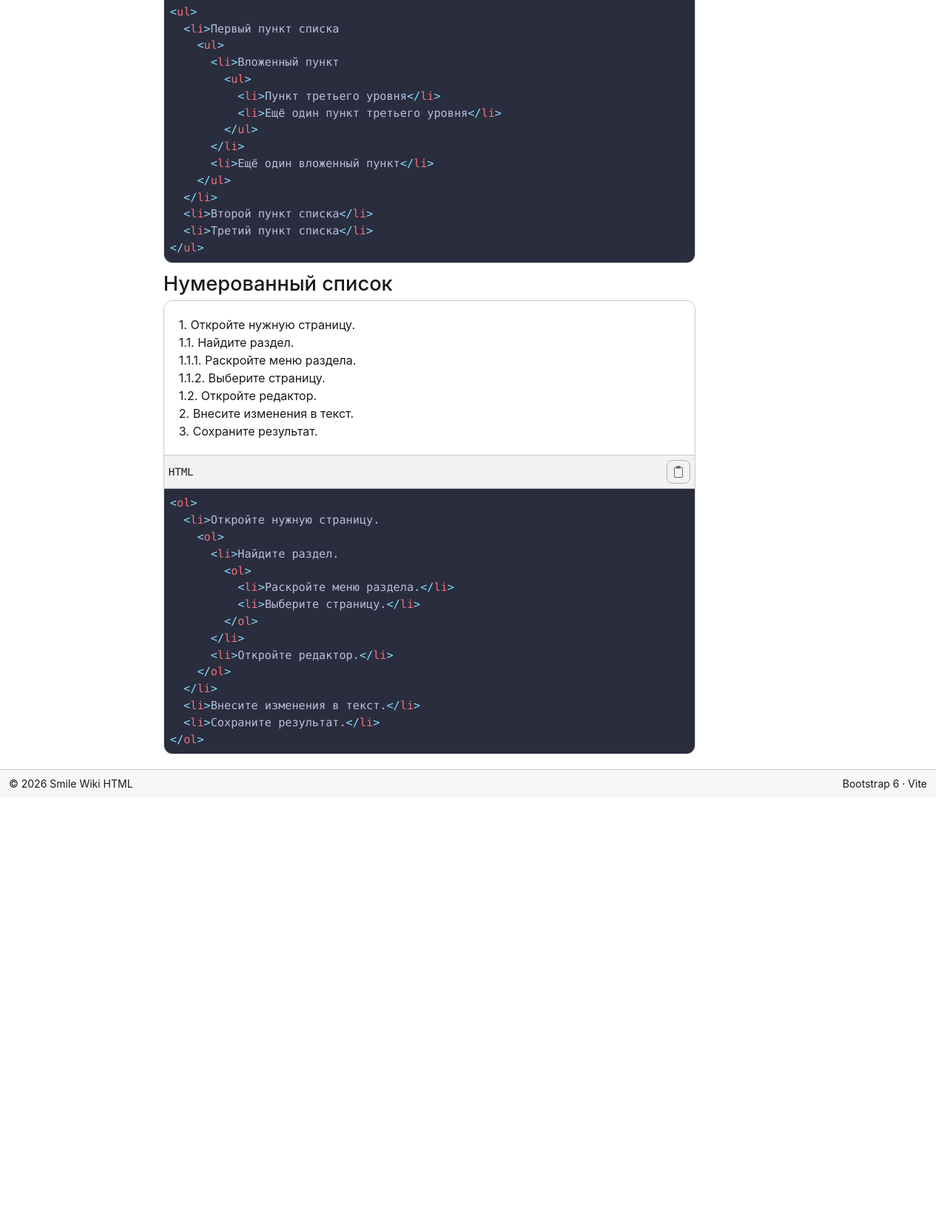
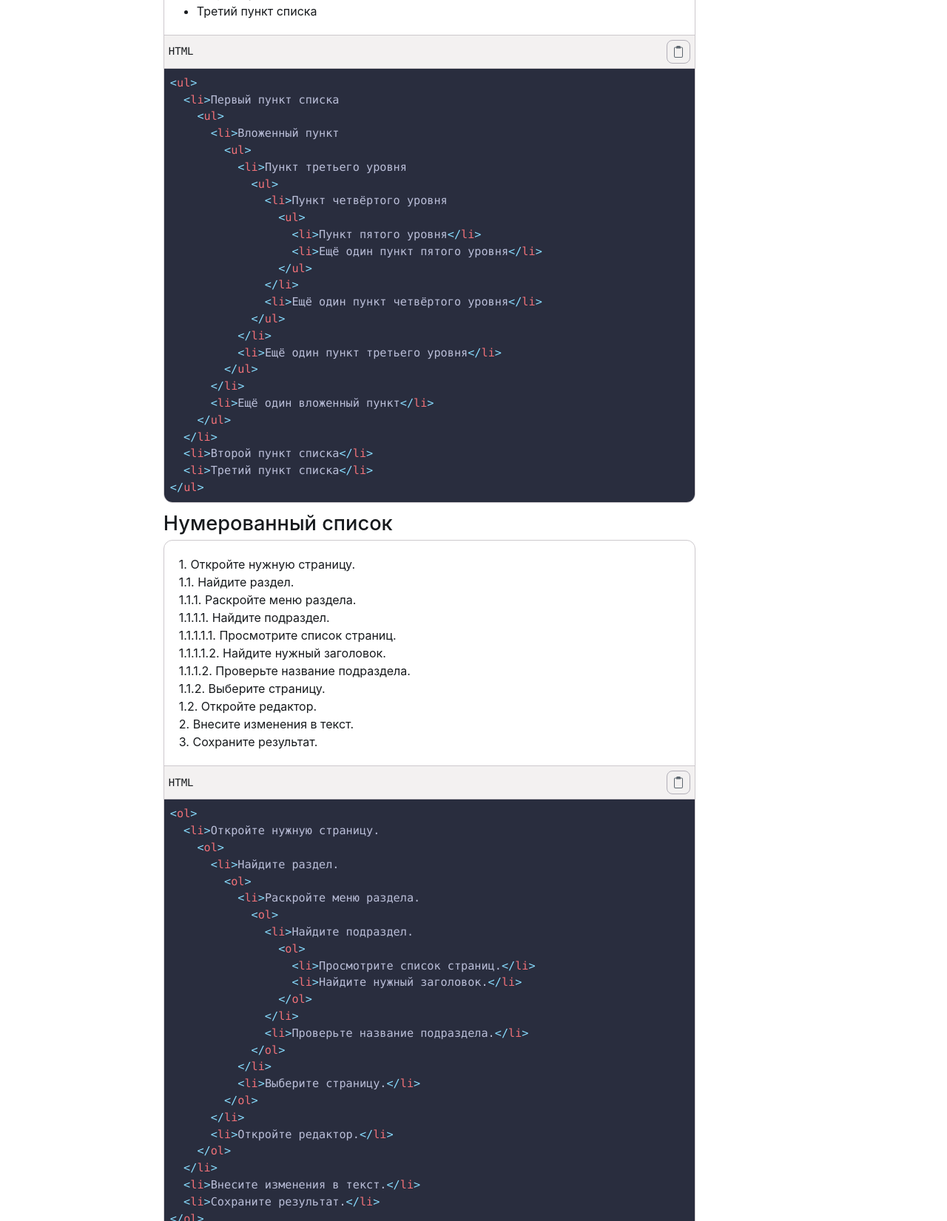
Before and after one commit to iworkup/smilewikihtml, a website: page docs/text.html in a window 1280 px wide. Shown: the part 2578-4229 px from the top of the page at 74% size. Before the commit the page ends 3656 px from the top, so only its background shows below. Drawn offline with Linux system fonts and the light colour scheme.

Commit message:
Примеры списков расширены до пяти уровней вложенности

```diff
--- a/docs/text.html
+++ b/docs/text.html
@@ -258,7 +258,17 @@
     <ul>
       <li>Вложенный пункт
         <ul>
-          <li>Пункт третьего уровня</li>
+          <li>Пункт третьего уровня
+            <ul>
+              <li>Пункт четвёртого уровня
+                <ul>
+                  <li>Пункт пятого уровня</li>
+                  <li>Ещё один пункт пятого уровня</li>
+                </ul>
+              </li>
+              <li>Ещё один пункт четвёртого уровня</li>
+            </ul>
+          </li>
           <li>Ещё один пункт третьего уровня</li>
         </ul>
       </li>
@@ -277,7 +287,17 @@
 <span class="line"><span style="color:#89DDFF">    &#x3C;</span><span style="color:#F07178">ul</span><span style="color:#89DDFF">></span></span>
 <span class="line"><span style="color:#89DDFF">      &#x3C;</span><span style="color:#F07178">li</span><span style="color:#89DDFF">></span><span style="color:#BABED8">Вложенный пункт</span></span>
 <span class="line"><span style="color:#89DDFF">        &#x3C;</span><span style="color:#F07178">ul</span><span style="color:#89DDFF">></span></span>
-<span class="line"><span style="color:#89DDFF">          &#x3C;</span><span style="color:#F07178">li</span><span style="color:#89DDFF">></span><span style="color:#BABED8">Пункт третьего уровня</span><span style="color:#89DDFF">&#x3C;/</span><span style="color:#F07178">li</span><span style="color:#89DDFF">></span></span>
+<span class="line"><span style="color:#89DDFF">          &#x3C;</span><span style="color:#F07178">li</span><span style="color:#89DDFF">></span><span style="color:#BABED8">Пункт третьего уровня</span></span>
+<span class="line"><span style="color:#89DDFF">            &#x3C;</span><span style="color:#F07178">ul</span><span style="color:#89DDFF">></span></span>
+<span class="line"><span style="color:#89DDFF">              &#x3C;</span><span style="color:#F07178">li</span><span style="color:#89DDFF">></span><span style="color:#BABED8">Пункт четвёртого уровня</span></span>
+<span class="line"><span style="color:#89DDFF">                &#x3C;</span><span style="color:#F07178">ul</span><span style="color:#89DDFF">></span></span>
+<span class="line"><span style="color:#89DDFF">                  &#x3C;</span><span style="color:#F07178">li</span><span style="color:#89DDFF">></span><span style="color:#BABED8">Пункт пятого уровня</span><span style="color:#89DDFF">&#x3C;/</span><span style="color:#F07178">li</span><span style="color:#89DDFF">></span></span>
+<span class="line"><span style="color:#89DDFF">                  &#x3C;</span><span style="color:#F07178">li</span><span style="color:#89DDFF">></span><span style="color:#BABED8">Ещё один пункт пятого уровня</span><span style="color:#89DDFF">&#x3C;/</span><span style="color:#F07178">li</span><span style="color:#89DDFF">></span></span>
+<span class="line"><span style="color:#89DDFF">                &#x3C;/</span><span style="color:#F07178">ul</span><span style="color:#89DDFF">></span></span>
+<span class="line"><span style="color:#89DDFF">              &#x3C;/</span><span style="color:#F07178">li</span><span style="color:#89DDFF">></span></span>
+<span class="line"><span style="color:#89DDFF">              &#x3C;</span><span style="color:#F07178">li</span><span style="color:#89DDFF">></span><span style="color:#BABED8">Ещё один пункт четвёртого уровня</span><span style="color:#89DDFF">&#x3C;/</span><span style="color:#F07178">li</span><span style="color:#89DDFF">></span></span>
+<span class="line"><span style="color:#89DDFF">            &#x3C;/</span><span style="color:#F07178">ul</span><span style="color:#89DDFF">></span></span>
+<span class="line"><span style="color:#89DDFF">          &#x3C;/</span><span style="color:#F07178">li</span><span style="color:#89DDFF">></span></span>
 <span class="line"><span style="color:#89DDFF">          &#x3C;</span><span style="color:#F07178">li</span><span style="color:#89DDFF">></span><span style="color:#BABED8">Ещё один пункт третьего уровня</span><span style="color:#89DDFF">&#x3C;/</span><span style="color:#F07178">li</span><span style="color:#89DDFF">></span></span>
 <span class="line"><span style="color:#89DDFF">        &#x3C;/</span><span style="color:#F07178">ul</span><span style="color:#89DDFF">></span></span>
 <span class="line"><span style="color:#89DDFF">      &#x3C;/</span><span style="color:#F07178">li</span><span style="color:#89DDFF">></span></span>
@@ -296,7 +316,17 @@
     <ol>
       <li>Найдите раздел.
         <ol>
-          <li>Раскройте меню раздела.</li>
+          <li>Раскройте меню раздела.
+            <ol>
+              <li>Найдите подраздел.
+                <ol>
+                  <li>Просмотрите список страниц.</li>
+                  <li>Найдите нужный заголовок.</li>
+                </ol>
+              </li>
+              <li>Проверьте название подраздела.</li>
+            </ol>
+          </li>
           <li>Выберите страницу.</li>
         </ol>
       </li>
@@ -315,7 +345,17 @@
 <span class="line"><span style="color:#89DDFF">    &#x3C;</span><span style="color:#F07178">ol</span><span style="color:#89DDFF">></span></span>
 <span class="line"><span style="color:#89DDFF">      &#x3C;</span><span style="color:#F07178">li</span><span style="color:#89DDFF">></span><span style="color:#BABED8">Найдите раздел.</span></span>
 <span class="line"><span style="color:#89DDFF">        &#x3C;</span><span style="color:#F07178">ol</span><span style="color:#89DDFF">></span></span>
-<span class="line"><span style="color:#89DDFF">          &#x3C;</span><span style="color:#F07178">li</span><span style="color:#89DDFF">></span><span style="color:#BABED8">Раскройте меню раздела.</span><span style="color:#89DDFF">&#x3C;/</span><span style="color:#F07178">li</span><span style="color:#89DDFF">></span></span>
+<span class="line"><span style="color:#89DDFF">          &#x3C;</span><span style="color:#F07178">li</span><span style="color:#89DDFF">></span><span style="color:#BABED8">Раскройте меню раздела.</span></span>
+<span class="line"><span style="color:#89DDFF">            &#x3C;</span><span style="color:#F07178">ol</span><span style="color:#89DDFF">></span></span>
+<span class="line"><span style="color:#89DDFF">              &#x3C;</span><span style="color:#F07178">li</span><span style="color:#89DDFF">></span><span style="color:#BABED8">Найдите подраздел.</span></span>
+<span class="line"><span style="color:#89DDFF">                &#x3C;</span><span style="color:#F07178">ol</span><span style="color:#89DDFF">></span></span>
+<span class="line"><span style="color:#89DDFF">                  &#x3C;</span><span style="color:#F07178">li</span><span style="color:#89DDFF">></span><span style="color:#BABED8">Просмотрите список страниц.</span><span style="color:#89DDFF">&#x3C;/</span><span style="color:#F07178">li</span><span style="color:#89DDFF">></span></span>
+<span class="line"><span style="color:#89DDFF">                  &#x3C;</span><span style="color:#F07178">li</span><span style="color:#89DDFF">></span><span style="color:#BABED8">Найдите нужный заголовок.</span><span style="color:#89DDFF">&#x3C;/</span><span style="color:#F07178">li</span><span style="color:#89DDFF">></span></span>
+<span class="line"><span style="color:#89DDFF">                &#x3C;/</span><span style="color:#F07178">ol</span><span style="color:#89DDFF">></span></span>
+<span class="line"><span style="color:#89DDFF">              &#x3C;/</span><span style="color:#F07178">li</span><span style="color:#89DDFF">></span></span>
+<span class="line"><span style="color:#89DDFF">              &#x3C;</span><span style="color:#F07178">li</span><span style="color:#89DDFF">></span><span style="color:#BABED8">Проверьте название подраздела.</span><span style="color:#89DDFF">&#x3C;/</span><span style="color:#F07178">li</span><span style="color:#89DDFF">></span></span>
+<span class="line"><span style="color:#89DDFF">            &#x3C;/</span><span style="color:#F07178">ol</span><span style="color:#89DDFF">></span></span>
+<span class="line"><span style="color:#89DDFF">          &#x3C;/</span><span style="color:#F07178">li</span><span style="color:#89DDFF">></span></span>
 <span class="line"><span style="color:#89DDFF">          &#x3C;</span><span style="color:#F07178">li</span><span style="color:#89DDFF">></span><span style="color:#BABED8">Выберите страницу.</span><span style="color:#89DDFF">&#x3C;/</span><span style="color:#F07178">li</span><span style="color:#89DDFF">></span></span>
 <span class="line"><span style="color:#89DDFF">        &#x3C;/</span><span style="color:#F07178">ol</span><span style="color:#89DDFF">></span></span>
 <span class="line"><span style="color:#89DDFF">      &#x3C;/</span><span style="color:#F07178">li</span><span style="color:#89DDFF">></span></span>
```
Also changed, not shown: scripts/wiki-pages.js (+22 -2 lines).
